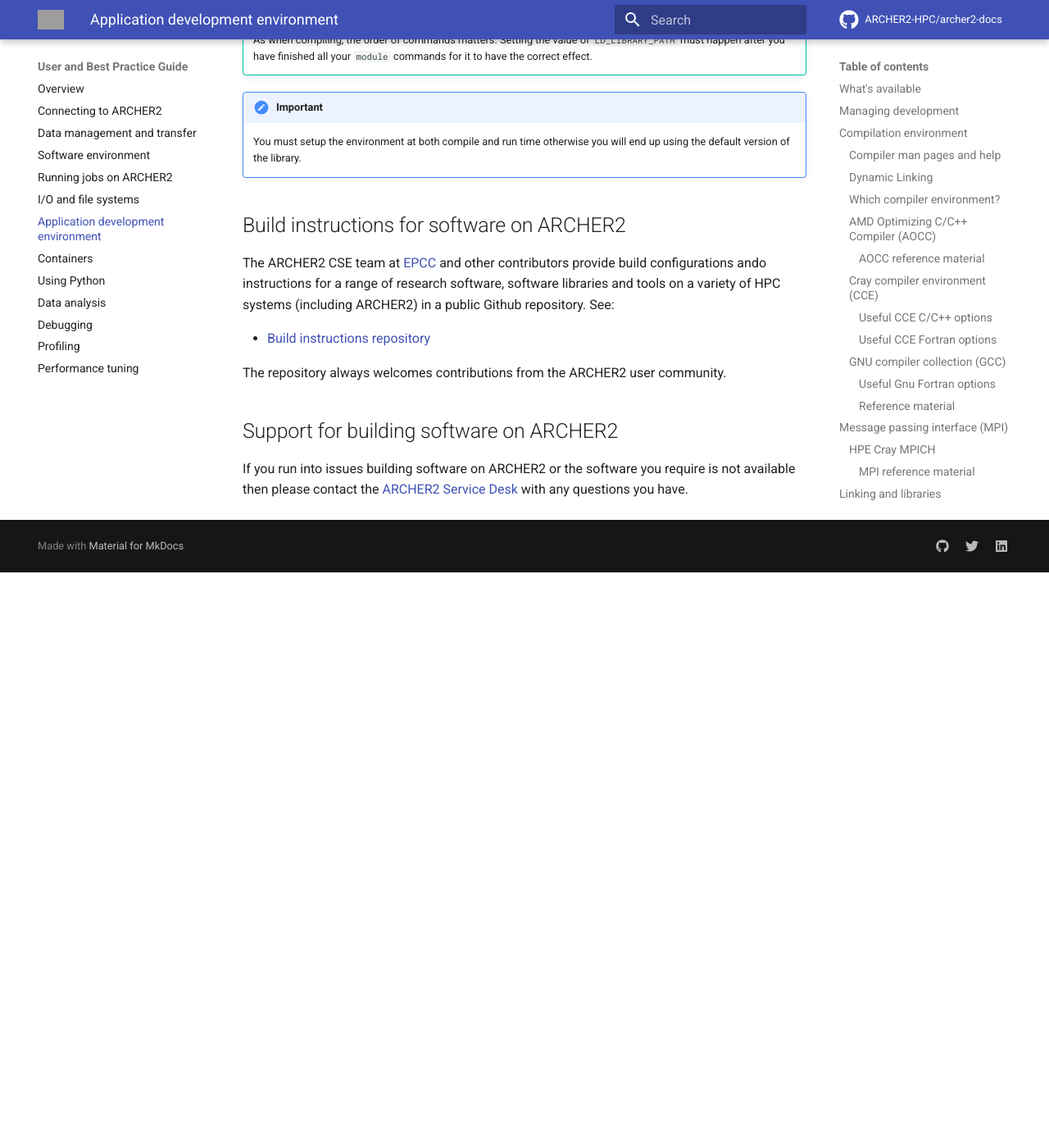
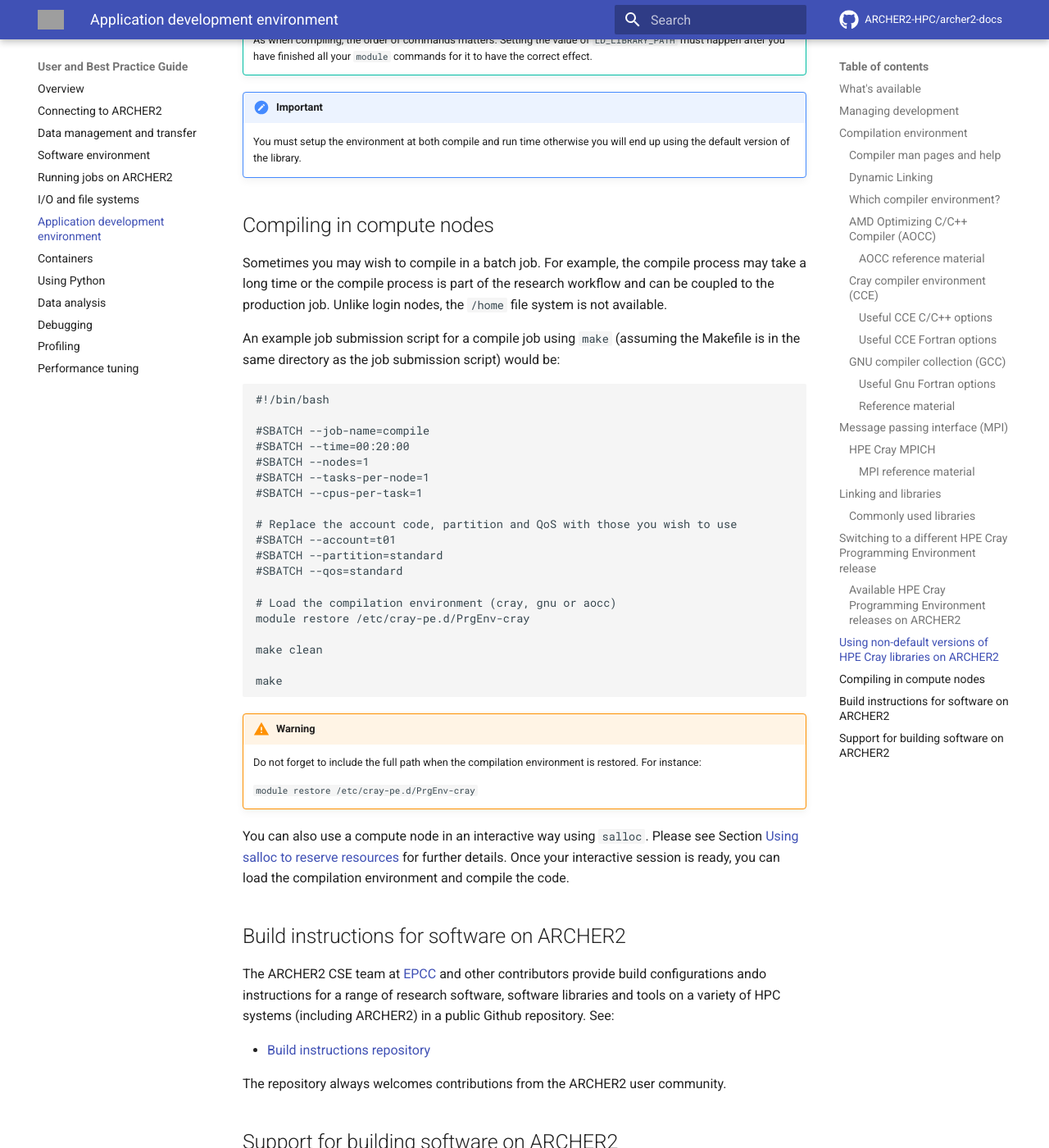
Before and after one commit to ARCHER2-HPC/archer2-docs, an MkDocs documentation site: the page built from docs/user-guide/dev-environment.md, in a window 1280 px wide and 1400 px high, scrolled down 14294 px. Shown: the whole window at 82% size. Built offline with MkDocs 1.6.1 and Material for MkDocs 9.7.7, drawn with Linux system fonts in a browser that asks for light colours; comment, search, counter and statistics services are not loaded; before the commit the page ends 14992 px from its top, so only the background shows below that; grey boxes are pictures that could not be loaded.

Commit message:
Add compilation instructions
Instructions to compile code using the compute nodes.
Closes #70

````diff
--- a/docs/user-guide/dev-environment.md
+++ b/docs/user-guide/dev-environment.md
@@ -647,6 +647,44 @@
     You must setup the environment at both compile and run time otherwise
     you will end up using the default version of the library.
 
+## Compiling in compute nodes
+
+Sometimes you may wish to compile in a batch job. For example, the compile process may take a long time or the compile process is part of the research workflow and can be coupled to the production job. Unlike login nodes, the `/home` file system is not available.
+
+An example job submission script for a compile job using `make` (assuming the Makefile is in the same directory as the job submission script) would be:
+
+```
+#!/bin/bash
+
+#SBATCH --job-name=compile
+#SBATCH --time=00:20:00
+#SBATCH --nodes=1
+#SBATCH --tasks-per-node=1
+#SBATCH --cpus-per-task=1
+
+# Replace the account code, partition and QoS with those you wish to use
+#SBATCH --account=t01
+#SBATCH --partition=standard
+#SBATCH --qos=standard
+
+# Load the compilation environment (cray, gnu or aocc)
+module restore /etc/cray-pe.d/PrgEnv-cray
+
+make clean
+
+make
+```
+
+!!! warning
+    Do not forget to include the full path when the
+    compilation environment is restored. For instance:
+
+    `module restore /etc/cray-pe.d/PrgEnv-cray`
+
+You can also use a compute node in an interactive way using `salloc`. Please see
+Section [Using salloc to reserve resources](../scheduler/#using-salloc-to-reserve-resources)
+for further details. Once your interactive session is ready, you can load the compilation environment and compile the code.
+
 ## Build instructions for software on ARCHER2
 
 The ARCHER2 CSE team at [EPCC](https://www.epcc.ed.ac.uk) and other contributors
````
